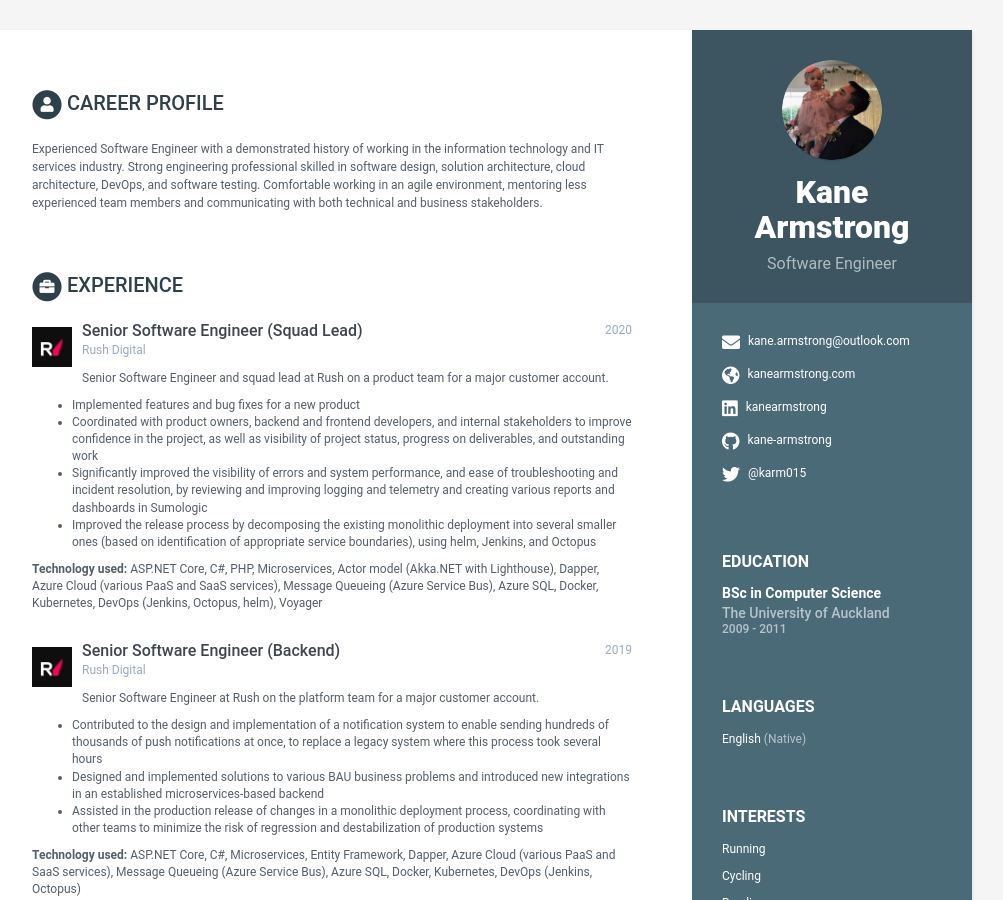
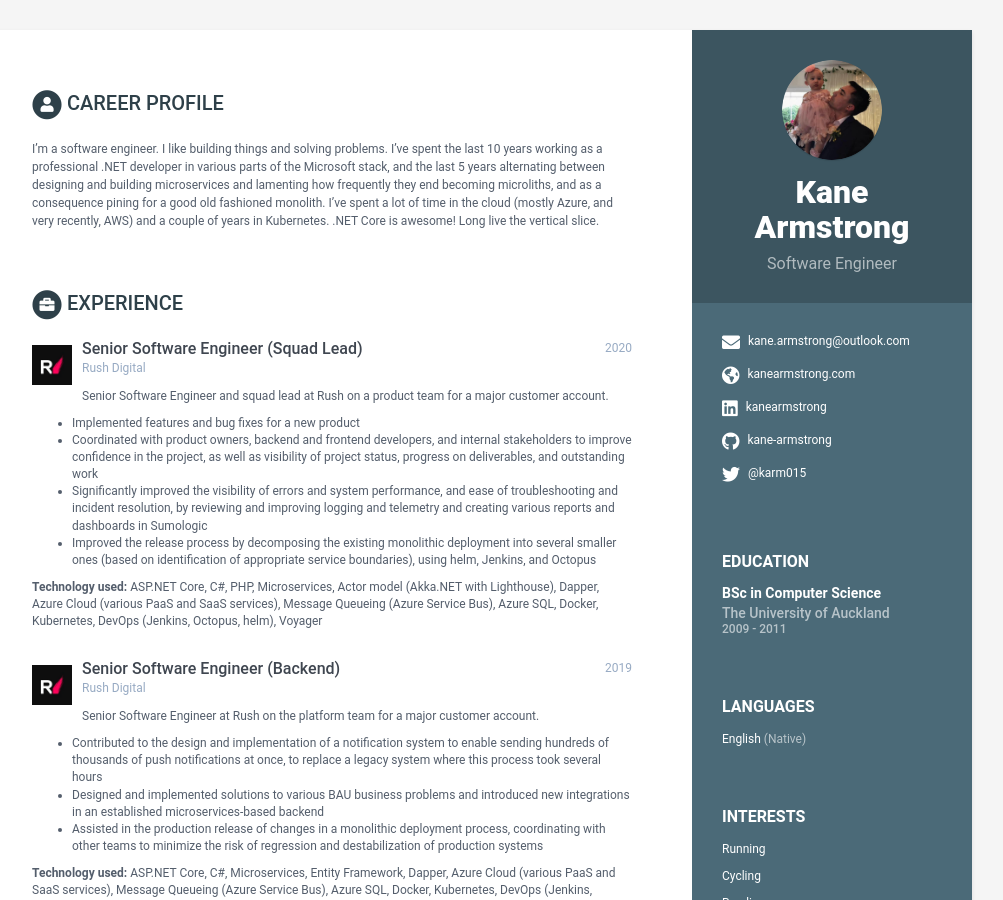
Before and after one commit to kane-armstrong/bananas, a Jekyll site: the page built from index.html, in a window 1280 px wide and 900 px high. Shown: the whole window, without its empty margins (168-1171 px from the left). Built offline with Jekyll 4.4.1, drawn with Linux system fonts in a browser that asks for light colours.

Commit message:
Revise the very dry summary section

```diff
--- a/_data/data.yml
+++ b/_data/data.yml
@@ -35,11 +35,12 @@ sidebar:
 career-profile:
     title: Career Profile
     summary: |
-        Experienced Software Engineer with a demonstrated history of working in the information technology
-        and IT services industry. Strong engineering professional skilled in software design, solution
-        architecture, cloud architecture, DevOps, and software testing. Comfortable working in an agile
-        environment, mentoring less experienced team members and communicating with both technical and
-        business stakeholders.
+        I'm a software engineer. I like building things and solving problems. I've spent the last 10 years
+        working as a professional .NET developer in various parts of the Microsoft stack, and the last 5
+        years alternating between designing and building microservices and lamenting how frequently they
+        end becoming microliths, and as a consequence pining for a good old fashioned monolith. I've spent
+        a lot of time in the cloud (mostly Azure, and very recently, AWS) and a couple of years in Kubernetes.
+        .NET Core is awesome! Long live the vertical slice.
 education:
     - degree: BSc in Computer Science
       university: The University of Auckland
```
